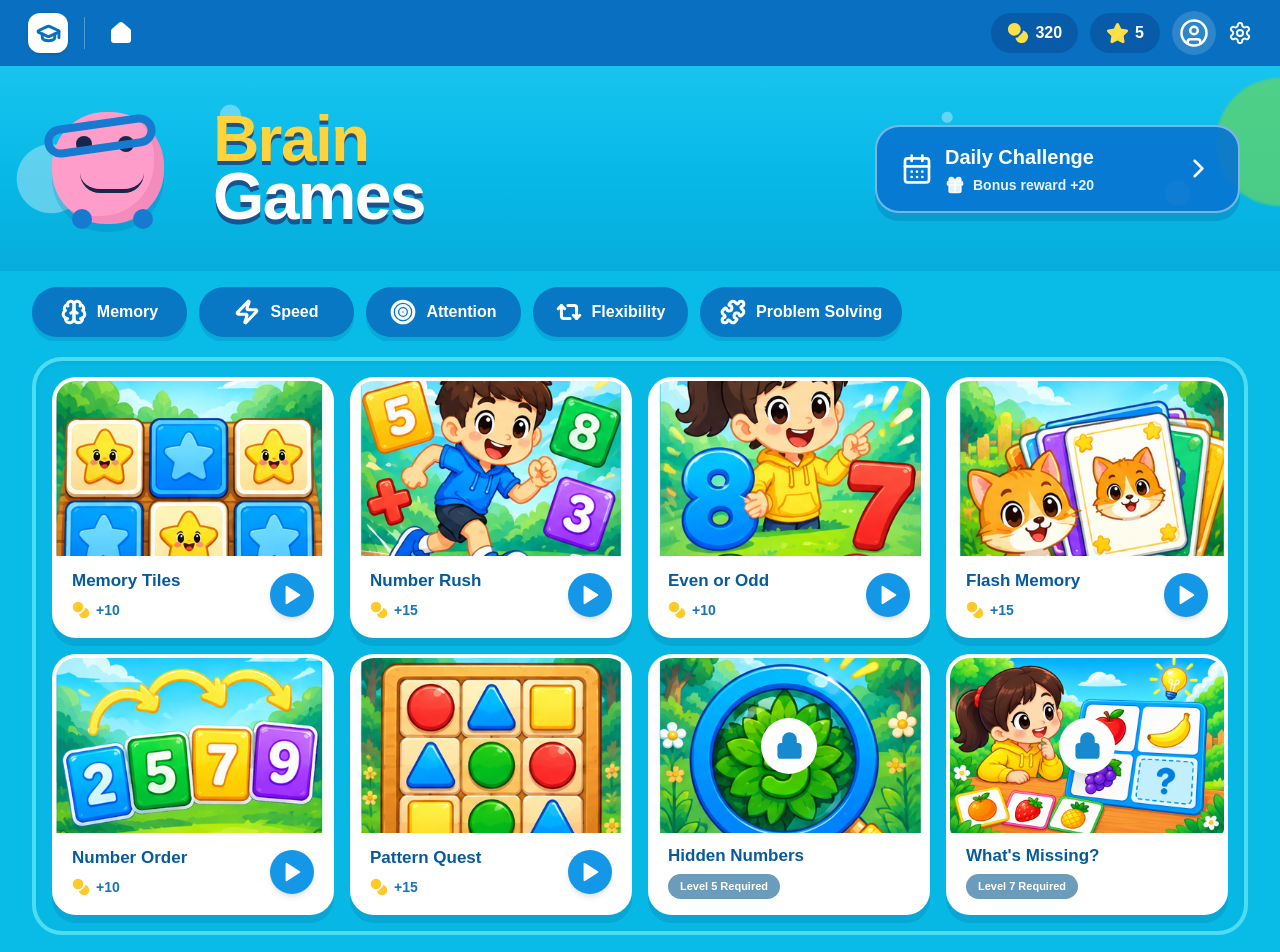
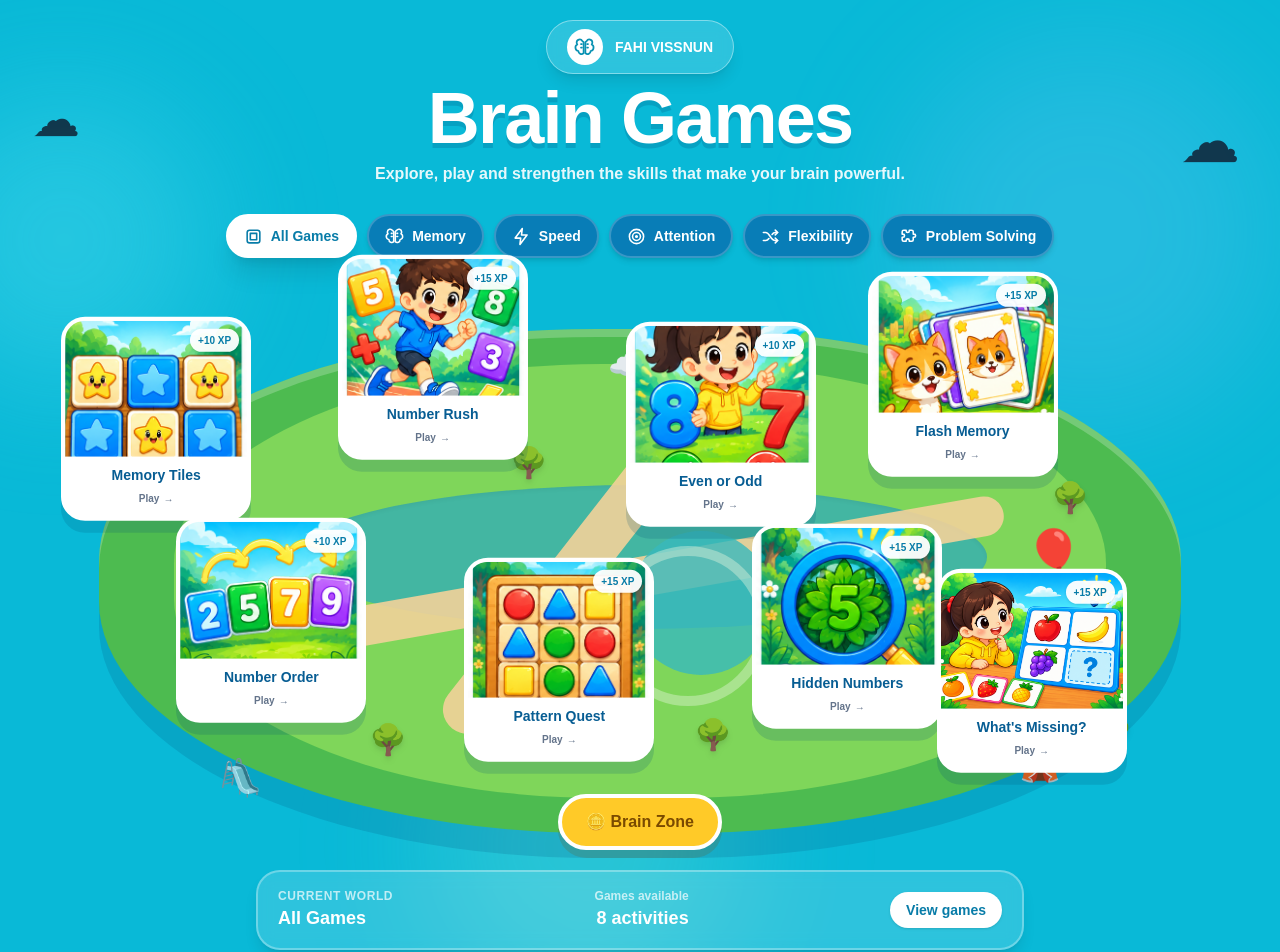
Before and after one commit to Naaf2026/math-platform, a Next.js app: page /brain-games in a window 1280 px wide. Shown: the top 952 px of the page. Built offline with nearby package versions, Linux system fonts and the light colour scheme.

Commit message:
Add files via upload

```diff
--- a/src/app/brain-games/page.tsx
+++ b/src/app/brain-games/page.tsx
@@ -1,125 +1,233 @@
 "use client";
 
 import Link from "next/link";
-import { Brain, CalendarDays, ChevronRight, Coins, Gift, GraduationCap, Home, Lock, Play, Puzzle, Repeat2, Settings, Star, Target, UserCircle, Zap } from "lucide-react";
-import { useState } from "react";
+import { useMemo, useState } from "react";
 
-type Art = "memory"|"rush"|"evenodd"|"flash"|"order"|"pattern"|"hidden"|"missing";
-type Game = { title:string; href:string; active:boolean; reward:number; level?:number; art:Art };
+type Category = {
+  id: string;
+  name: string;
+  icon: string;
+  color: string;
+  games: string[];
+};
 
-const games:Game[]=[
- {title:"Memory Tiles",href:"/brain-games/memory-tiles",active:true,reward:10,art:"memory"},
- {title:"Number Rush",href:"/brain-games/number-rush",active:true,reward:15,art:"rush"},
- {title:"Even or Odd",href:"/brain-games/even-odd",active:true,reward:10,art:"evenodd"},
- {title:"Flash Memory",href:"/brain-games/flash-memory",active:true,reward:15,art:"flash"},
- {title:"Number Order",href:"/brain-games/number-order",active:true,reward:10,art:"order"},
- {title:"Pattern Quest",href:"/brain-games/pattern-quest",active:true,reward:15,art:"pattern"},
- {title:"Hidden Numbers",href:"#",active:false,reward:20,level:5,art:"hidden"},
- {title:"What's Missing?",href:"#",active:false,reward:20,level:7,art:"missing"},
+type Game = {
+  id: string;
+  title: string;
+  category: string;
+  image: string;
+  href: string;
+  xp: number;
+  position: string;
+};
+
+const categories: Category[] = [
+  { id: "all", name: "All Games", icon: "grid", color: "from-cyan-500 to-blue-500", games: [] },
+  { id: "memory", name: "Memory", icon: "brain", color: "from-violet-500 to-indigo-500", games: ["memory-tiles", "flash-memory"] },
+  { id: "speed", name: "Speed", icon: "bolt", color: "from-orange-400 to-rose-500", games: ["number-rush"] },
+  { id: "attention", name: "Attention", icon: "target", color: "from-emerald-400 to-teal-600", games: ["even-odd", "hidden-numbers"] },
+  { id: "flexibility", name: "Flexibility", icon: "shuffle", color: "from-sky-400 to-cyan-600", games: ["number-order", "whats-missing"] },
+  { id: "problem-solving", name: "Problem Solving", icon: "puzzle", color: "from-fuchsia-400 to-purple-600", games: ["pattern-quest"] },
 ];
 
-const filters=[
- {name:"Memory",icon:Brain},
- {name:"Speed",icon:Zap},
- {name:"Attention",icon:Target},
- {name:"Flexibility",icon:Repeat2},
- {name:"Problem Solving",icon:Puzzle},
+const games: Game[] = [
+  { id: "memory-tiles", title: "Memory Tiles", category: "memory", image: "/assets/brain-games-cards/memory-tiles.png", href: "/brain-games/memory-tiles", xp: 10, position: "left-[8%] top-[23%]" },
+  { id: "number-rush", title: "Number Rush", category: "speed", image: "/assets/brain-games-cards/number-rush.png", href: "/brain-games/number-rush", xp: 15, position: "left-[32%] top-[12%]" },
+  { id: "even-odd", title: "Even or Odd", category: "attention", image: "/assets/brain-games-cards/even-odd.png", href: "/brain-games/even-odd", xp: 10, position: "left-[57%] top-[24%]" },
+  { id: "flash-memory", title: "Flash Memory", category: "memory", image: "/assets/brain-games-cards/flash-memory.png", href: "/brain-games/flash-memory", xp: 15, position: "left-[78%] top-[15%]" },
+  { id: "number-order", title: "Number Order", category: "flexibility", image: "/assets/brain-games-cards/number-order.png", href: "/brain-games/number-order", xp: 10, position: "left-[18%] top-[59%]" },
+  { id: "pattern-quest", title: "Pattern Quest", category: "problem-solving", image: "/assets/brain-games-cards/pattern-quest.png", href: "/brain-games/pattern-quest", xp: 15, position: "left-[43%] top-[66%]" },
+  { id: "hidden-numbers", title: "Hidden Numbers", category: "attention", image: "/assets/brain-games-cards/hidden-numbers.png", href: "/brain-games/hidden-numbers", xp: 15, position: "left-[68%] top-[60%]" },
+  { id: "whats-missing", title: "What's Missing?", category: "flexibility", image: "/assets/brain-games-cards/whats-missing.png", href: "/brain-games/whats-missing", xp: 15, position: "left-[84%] top-[68%]" },
 ];
 
-function matches(g:Game,f:string){
- if(f==="All")return true;
- if(f==="Memory")return ["Memory Tiles","Flash Memory"].includes(g.title);
- if(f==="Speed")return g.title==="Number Rush";
- if(f==="Attention")return ["Even or Odd","Hidden Numbers"].includes(g.title);
- if(f==="Flexibility")return g.title==="Number Order";
- return ["Pattern Quest","What's Missing?"].includes(g.title);
+function Icon({ name, size = 24 }: { name: string; size?: number }) {
+  const common = { width: size, height: size, viewBox: "0 0 24 24", fill: "none", stroke: "currentColor", strokeWidth: 2, strokeLinecap: "round" as const, strokeLinejoin: "round" as const };
+  if (name === "brain") return <svg {...common}><path d="M9.5 4.5A3.5 3.5 0 0 0 3 6.3a3.5 3.5 0 0 0 .8 2.2A4 4 0 0 0 5 16a3.5 3.5 0 0 0 6 2.5V6a3.5 3.5 0 0 0-1.5-1.5Z"/><path d="M14.5 4.5A3.5 3.5 0 0 1 21 6.3a3.5 3.5 0 0 1-.8 2.2A4 4 0 0 1 19 16a3.5 3.5 0 0 1-6 2.5V6a3.5 3.5 0 0 1 1.5-1.5Z"/><path d="M8 8h1M15 8h1M8 12h1M15 12h1"/></svg>;
+  if (name === "bolt") return <svg {...common}><path d="m13 2-9 12h7l-1 8 9-12h-7l1-8Z"/></svg>;
+  if (name === "target") return <svg {...common}><circle cx="12" cy="12" r="9"/><circle cx="12" cy="12" r="5"/><circle cx="12" cy="12" r="1"/></svg>;
+  if (name === "shuffle") return <svg {...common}><path d="M3 7h3c5 0 6 10 12 10h3"/><path d="m18 14 3 3-3 3"/><path d="M3 17h3c1.8 0 3-1.1 4-2.5"/><path d="M14 9.5C15 8 16.2 7 18 7h3"/><path d="m18 4 3 3-3 3"/></svg>;
+  if (name === "puzzle") return <svg {...common}><path d="M19 13a2 2 0 1 0 0-4h-1V6a2 2 0 0 0-2-2h-3v1a2 2 0 1 1-4 0V4H6a2 2 0 0 0-2 2v3h1a2 2 0 1 1 0 4H4v3a2 2 0 0 0 2 2h3v-1a2 2 0 1 1 4 0v1h3a2 2 0 0 0 2-2v-3h1Z"/></svg>;
+  return <svg {...common}><rect x="4" y="4" width="16" height="16" rx="3"/><path d="M8 8h8v8H8z"/></svg>;
 }
 
-const cardImages:Record<Art,string>={
- memory:"/assets/brain-games-cards/memory-tiles.png",
- rush:"/assets/brain-games-cards/number-rush.png",
- evenodd:"/assets/brain-games-cards/even-odd.png",
- flash:"/assets/brain-games-cards/flash-memory.png",
- order:"/assets/brain-games-cards/number-order.png",
- pattern:"/assets/brain-games-cards/pattern-quest.png",
- hidden:"/assets/brain-games-cards/hidden-numbers.png",
- missing:"/assets/brain-games-cards/whats-missing.png",
-};
+export default function BrainGamesPage() {
+  const [active, setActive] = useState("all");
+  const [selected, setSelected] = useState<Game | null>(null);
 
-function CardArt({game}:{game:Game}){
- const src=cardImages[game.art];
- return <div className="relative h-full w-full overflow-hidden bg-cyan-100" role="img" aria-label={`${game.title} illustrated game artwork`}>
-   <img src={src} alt={`${game.title} illustrated game scene`} className="h-full w-full object-cover transition duration-300 group-hover:scale-[1.025]" />
- </div>;
-}
+  const visibleGames = useMemo(
+    () => active === "all" ? games : games.filter((game) => game.category === active),
+    [active]
+  );
 
-function Hero(){
- return <section className="relative overflow-hidden bg-gradient-to-b from-[#18c4ef] via-[#08b9e7] to-[#06addc]">
-   <div className="absolute inset-0 opacity-35" style={{backgroundImage:"radial-gradient(circle at 4% 55%,#fff 0 34px,transparent 35px),radial-gradient(circle at 18% 24%,#fff 0 10px,transparent 11px),radial-gradient(circle at 74% 25%,#fff 0 5px,transparent 6px),radial-gradient(circle at 92% 62%,#fff 0 12px,transparent 13px)"}}/>
-   <div className="absolute -right-16 top-3 h-32 w-32 rounded-full bg-[#68d65f]/70 blur-[1px]"/>
-   <div className="relative mx-auto flex min-h-[190px] max-w-[1500px] items-center justify-between gap-4 px-5 py-5 sm:min-h-[205px] sm:px-10">
-     <div className="flex items-center gap-4 sm:gap-7">
-       <div className="relative hidden h-[145px] w-[145px] shrink-0 sm:block">
-         <div className="absolute left-3 top-4 h-[112px] w-[112px] rounded-[48%] bg-[#ff9dca] shadow-[inset_-10px_-8px_0_rgba(178,54,113,.16),0_8px_0_rgba(0,91,157,.18)]"/>
-         <div className="absolute left-9 top-10 h-4 w-4 rounded-full bg-[#17264d]"/><div className="absolute left-[78px] top-10 h-4 w-4 rounded-full bg-[#17264d]"/>
-         <div className="absolute left-10 top-[77px] h-5 w-16 rounded-b-full border-b-4 border-[#17264d]"/>
-         <div className="absolute left-1 top-6 h-8 w-28 -rotate-[8deg] rounded-full border-8 border-[#167bd0]"/>
-         <div className="absolute bottom-3 left-8 h-5 w-5 rounded-full bg-[#167bd0]"/><div className="absolute bottom-3 right-8 h-5 w-5 rounded-full bg-[#167bd0]"/>
+  const categoryName = categories.find((c) => c.id === active)?.name ?? "All Games";
+
+  return (
+    <main className="min-h-screen overflow-hidden bg-[#09b9d7] text-slate-900">
+      <section className="relative min-h-[780px] px-4 pb-14 pt-5 sm:px-6 lg:px-10">
+        <div className="pointer-events-none absolute inset-0 overflow-hidden">
+          <div className="absolute -left-20 top-24 h-72 w-72 rounded-full bg-cyan-300/30 blur-3xl" />
+          <div className="absolute right-0 top-10 h-96 w-96 rounded-full bg-blue-300/20 blur-3xl" />
+          <div className="absolute bottom-0 left-1/3 h-80 w-80 rounded-full bg-emerald-200/20 blur-3xl" />
+          <div className="absolute left-8 top-24 text-5xl opacity-80">☁</div>
+          <div className="absolute right-10 top-28 text-6xl opacity-80">☁</div>
         </div>
-       <div>
-         <div className="text-[46px] font-black leading-[.88] tracking-tight text-[#ffd33d] drop-shadow-[0_4px_0_#18558f] sm:text-[64px]">Brain</div>
-         <div className="text-[47px] font-black leading-[.9] tracking-tight text-white drop-shadow-[0_5px_0_#18558f] sm:text-[66px]">Games</div>
+
+        <div className="relative z-10 mx-auto max-w-7xl">
+          <header className="flex flex-col items-center text-center">
+            <div className="mb-2 inline-flex items-center gap-3 rounded-full border border-white/40 bg-white/15 px-5 py-2 text-sm font-extrabold text-white shadow-lg backdrop-blur">
+              <span className="grid h-9 w-9 place-items-center rounded-full bg-white text-cyan-600">
+                <Icon name="brain" size={21} />
+              </span>
+              FAHI VISSNUN
+            </div>
+            <h1 className="text-5xl font-black tracking-tight text-white drop-shadow-[0_5px_0_rgba(0,93,130,.25)] sm:text-7xl">
+              Brain Games
+            </h1>
+            <p className="mt-2 max-w-xl text-sm font-semibold text-white/90 sm:text-base">
+              Explore, play and strengthen the skills that make your brain powerful.
+            </p>
+          </header>
+
+          <nav className="mt-7 flex flex-wrap justify-center gap-2.5" aria-label="Brain game categories">
+            {categories.map((category) => (
+              <button
+                key={category.id}
+                onClick={() => setActive(category.id)}
+                className={`inline-flex items-center gap-2 rounded-full border-2 px-4 py-2.5 text-sm font-extrabold shadow-md transition-all duration-200 hover:-translate-y-0.5 ${
+                  active === category.id
+                    ? "border-white bg-white text-[#087ca8] shadow-xl"
+                    : "border-white/20 bg-[#087db7] text-white hover:bg-[#096fa5]"
+                }`}
+              >
+                <Icon name={category.icon} size={19} />
+                {category.name}
+              </button>
+            ))}
+          </nav>
+
+          <div className="relative mx-auto mt-8 min-h-[560px] max-w-6xl">
+            {/* Stylised original game world */}
+            <div className="absolute inset-x-[3%] top-[7%] bottom-[3%] rounded-[46%] bg-[#4dbb50] shadow-[0_25px_0_rgba(0,80,120,.18),inset_0_8px_0_rgba(255,255,255,.22)]">
+              <div className="absolute inset-[7%] rounded-[46%] bg-[#7fd65a]" />
+              <div className="absolute left-[18%] top-[31%] h-36 w-[64%] rounded-[50%] bg-[#35aeb5]/80 shadow-inner" />
+              <div className="absolute left-[41%] top-[13%] h-[74%] w-12 rotate-[38deg] rounded-full bg-[#f2d29a]/90" />
+              <div className="absolute left-[17%] top-[45%] h-10 w-[67%] -rotate-[10deg] rounded-full bg-[#f2d29a]/90" />
+              <div className="absolute left-[49%] top-[40%] h-36 w-36 rounded-full bg-[#39b9bd]/80" />
+              <div className="absolute left-[47%] top-[43%] h-40 w-40 rounded-full border-[10px] border-[#e8f6df]/40" />
+              {[
+                ["8%","19%"],["23%","8%"],["76%","14%"],["88%","30%"],["7%","62%"],
+                ["25%","78%"],["55%","77%"],["83%","64%"],["92%","76%"],["38%","23%"]
+              ].map(([x,y], i) => (
+                <span key={i} className="absolute text-3xl drop-shadow-md" style={{left:x, top:y}}>🌳</span>
+              ))}
+              <span className="absolute left-[8%] top-[42%] text-4xl">🎡</span>
+              <span className="absolute right-[9%] top-[40%] text-5xl">🎈</span>
+              <span className="absolute left-[47%] top-[3%] text-4xl">☁️</span>
+              <span className="absolute right-[23%] top-[7%] text-3xl">☁️</span>
+              <span className="absolute left-[11%] bottom-[7%] text-4xl">🛝</span>
+              <span className="absolute right-[11%] bottom-[10%] text-4xl">🎪</span>
+            </div>
+
+            {/* Interactive game islands */}
+            {visibleGames.map((game) => (
+              <button
+                key={game.id}
+                onClick={() => setSelected(game)}
+                className={`group absolute z-20 -translate-x-1/2 -translate-y-1/2 overflow-hidden rounded-3xl border-4 border-white bg-white shadow-[0_12px_0_rgba(0,78,115,.18)] transition-all duration-200 hover:z-30 hover:scale-110 hover:-rotate-1 focus:outline-none focus:ring-4 focus:ring-white/70 ${game.position}`}
+                style={{ width: "clamp(116px, 15vw, 190px)" }}
+                aria-label={`Open ${game.title}`}
+              >
+                <div className="relative aspect-[4/3] overflow-hidden bg-slate-100">
+                  <img src={game.image} alt="" className="h-full w-full object-cover transition-transform duration-300 group-hover:scale-105" />
+                  <span className="absolute right-2 top-2 rounded-full bg-white/95 px-2 py-1 text-[10px] font-black text-[#087ca8] shadow">
+                    +{game.xp} XP
+                  </span>
+                </div>
+                <div className="px-2 py-2 text-center">
+                  <span className="block text-xs font-black text-[#075d93] sm:text-sm">{game.title}</span>
+                  <span className="mt-1 inline-flex items-center gap-1 text-[10px] font-bold text-slate-500">
+                    Play <span aria-hidden>→</span>
+                  </span>
+                </div>
+              </button>
+            ))}
+
+            <div className="absolute bottom-0 left-1/2 z-10 -translate-x-1/2 rounded-full border-4 border-white bg-[#ffca28] px-6 py-3 font-black text-[#7a4a00] shadow-[0_8px_0_rgba(122,74,0,.18)]">
+              🪙 Brain Zone
             </div>
           </div>
-     <Link href="/challenge" className="flex w-[285px] shrink-0 items-center justify-between rounded-[24px] border-2 border-white/45 bg-[#0874d1]/90 px-5 py-4 text-white shadow-[0_8px_0_rgba(0,78,143,.22)] sm:w-[365px] sm:px-6">
-       <div className="flex items-center gap-3"><CalendarDays size={32}/><div><div className="text-lg font-black sm:text-xl">Daily Challenge</div><div className="mt-1 flex items-center gap-2 text-sm font-black text-white/90"><Gift size={20} fill="currentColor"/> Bonus reward +20</div></div></div><ChevronRight size={31}/>
+
+          <div className="mx-auto mt-5 flex max-w-3xl items-center justify-between rounded-3xl border-2 border-white/30 bg-white/15 px-5 py-4 text-white shadow-lg backdrop-blur">
+            <div>
+              <p className="text-xs font-bold uppercase tracking-wider text-white/70">Current world</p>
+              <p className="text-lg font-black">{categoryName}</p>
+            </div>
+            <div className="hidden text-right sm:block">
+              <p className="text-xs font-bold text-white/70">Games available</p>
+              <p className="text-lg font-black">{visibleGames.length} activities</p>
+            </div>
+            <Link href="#games" className="rounded-full bg-white px-4 py-2 text-sm font-black text-[#087ca8] shadow hover:-translate-y-0.5">
+              View games
             </Link>
           </div>
- </section>;
-}
-
-export default function BrainGamesPage(){
- const[filter,setFilter]=useState("All");
- const shown=games.filter(g=>matches(g,filter));
- return <main className="min-h-screen overflow-x-hidden bg-[#08bce7] text-slate-700">
-   <header className="h-[66px] bg-[#086fc1] px-4 text-white shadow-lg sm:px-7">
-     <div className="mx-auto flex h-full max-w-[1500px] items-center justify-between">
-       <div className="flex items-center gap-4">
-         <div className="grid h-10 w-10 place-items-center rounded-xl bg-white text-[#086fc1] shadow"><GraduationCap size={25} strokeWidth={2.8}/></div>
-         <span className="h-8 w-px bg-white/30"/>
-         <Link href="/dashboard" aria-label="Home" className="grid h-10 w-10 place-items-center rounded-xl hover:bg-white/10"><Home size={24} fill="currentColor"/></Link>
-       </div>
-       <div className="flex items-center gap-2 sm:gap-3">
-         <div className="flex items-center gap-1.5 rounded-full bg-[#075ba8] px-3 py-2 font-black sm:px-4"><Coins size={22} className="text-yellow-300" fill="currentColor"/>320</div>
-         <div className="flex items-center gap-1.5 rounded-full bg-[#075ba8] px-3 py-2 font-black sm:px-4"><Star size={23} className="text-yellow-300" fill="currentColor"/>5</div>
-         <div className="grid h-10 w-10 place-items-center rounded-full bg-white/15 sm:h-11 sm:w-11"><UserCircle size={30}/></div>
-         <Settings size={24}/>
-       </div>
-     </div>
-   </header>
-
-   <Hero/>
-
-   <section className="px-4 py-4 sm:px-8">
-     <div className="mx-auto flex max-w-[1380px] gap-3 overflow-x-auto pb-1">
-       {filters.map(f=>{const Icon=f.icon;const active=filter===f.name;return <button key={f.name} onClick={()=>setFilter(active?"All":f.name)} className={`flex min-w-[155px] items-center justify-center gap-2.5 rounded-full px-5 py-3 text-base font-black shadow-[0_5px_0_rgba(0,85,145,.18)] transition hover:-translate-y-0.5 ${active?"bg-white text-[#086fc1]":"bg-[#0877c4] text-white hover:bg-[#076db5]"}`}><Icon size={26} strokeWidth={2.8}/>{f.name}</button>})}
         </div>
       </section>
 
-   <section className="px-4 pb-10 sm:px-8">
-     <div className="mx-auto max-w-[1440px] rounded-[30px] border-4 border-cyan-300/75 bg-[#08b5e4]/65 p-3 shadow-inner sm:p-4">
-       <div className="grid grid-cols-1 gap-4 sm:grid-cols-2 xl:grid-cols-4">
-         {shown.map(game=><article key={game.title} className="group overflow-hidden rounded-[24px] border-4 border-white/95 bg-white shadow-[0_8px_0_rgba(0,90,140,.18)] transition duration-200 hover:-translate-y-1 hover:shadow-2xl">
-           <div className="relative aspect-[360/230] overflow-hidden bg-cyan-100">
-             {game.active?<Link href={game.href} className="block h-full" aria-label={`Play ${game.title}`}><CardArt game={game}/></Link>:<><CardArt game={game}/><div className="absolute inset-0 bg-[#164d79]/48"/><div className="absolute inset-0 flex items-center justify-center"><span className="grid h-14 w-14 place-items-center rounded-full bg-white text-[#1689cf] shadow-xl"><Lock size={29} fill="currentColor"/></span></div></>}
+      <section id="games" className="bg-white px-4 py-12 sm:px-6 lg:px-10">
+        <div className="mx-auto max-w-6xl">
+          <div className="flex flex-col justify-between gap-3 sm:flex-row sm:items-end">
+            <div>
+              <p className="text-sm font-black uppercase tracking-[.18em] text-cyan-600">Explore the world</p>
+              <h2 className="mt-1 text-3xl font-black text-slate-900">Choose a brain challenge</h2>
             </div>
-           <div className="flex min-h-[78px] items-center justify-between gap-2 bg-white px-4 py-3">
-             <div><h2 className="text-[17px] font-black leading-tight text-[#075a9d]">{game.title}</h2>{game.active?<div className="mt-2 flex items-center gap-1.5 text-sm font-black text-[#1475ba]"><Coins size={18} className="text-[#ffc928]" fill="currentColor"/>+{game.reward}</div>:<div className="mt-2 inline-flex rounded-full bg-[#6c9cbb] px-3 py-1 text-[11px] font-black text-white">Level {game.level} Required</div>}</div>
-             {game.active&&<Link href={game.href} aria-label={`Play ${game.title}`} className="grid h-11 w-11 shrink-0 place-items-center rounded-full bg-[#1597e8] text-white shadow-md hover:bg-[#087fcf]"><Play size={22} fill="currentColor"/></Link>}
+            <p className="max-w-md text-sm font-medium text-slate-500">
+              Your existing game routes stay intact. The world above is the new discovery experience.
+            </p>
           </div>
-         </article>)}
+
+          <div className="mt-7 grid gap-5 sm:grid-cols-2 lg:grid-cols-4">
+            {games.map((game) => (
+              <Link key={game.id} href={game.href} className="group overflow-hidden rounded-3xl border border-slate-200 bg-white shadow-sm transition hover:-translate-y-1 hover:shadow-xl">
+                <div className="aspect-[4/3] overflow-hidden bg-slate-100">
+                  <img src={game.image} alt={`${game.title} game`} className="h-full w-full object-cover transition-transform duration-300 group-hover:scale-105" />
+                </div>
+                <div className="flex items-center justify-between p-4">
+                  <div>
+                    <h3 className="font-black text-slate-900">{game.title}</h3>
+                    <p className="mt-1 text-xs font-bold uppercase tracking-wide text-slate-400">{game.category.replace("-", " ")}</p>
+                  </div>
+                  <span className="grid h-10 w-10 place-items-center rounded-full bg-cyan-500 text-white shadow">▶</span>
+                </div>
+              </Link>
+            ))}
           </div>
         </div>
       </section>
- </main>;
+
+      {selected && (
+        <div className="fixed inset-0 z-50 grid place-items-center bg-slate-950/60 p-4 backdrop-blur-sm" onClick={() => setSelected(null)}>
+          <div className="w-full max-w-md overflow-hidden rounded-[28px] bg-white shadow-2xl" onClick={(e) => e.stopPropagation()}>
+            <div className="relative aspect-[4/3]">
+              <img src={selected.image} alt="" className="h-full w-full object-cover" />
+              <button onClick={() => setSelected(null)} className="absolute right-3 top-3 grid h-10 w-10 place-items-center rounded-full bg-white/95 text-xl font-black text-slate-700 shadow" aria-label="Close">×</button>
+            </div>
+            <div className="p-6">
+              <p className="text-xs font-black uppercase tracking-widest text-cyan-600">{selected.category.replace("-", " ")}</p>
+              <h2 className="mt-1 text-3xl font-black text-slate-900">{selected.title}</h2>
+              <p className="mt-2 text-sm font-medium text-slate-500">Ready for a quick brain challenge?</p>
+              <div className="mt-5 flex gap-3">
+                <Link href={selected.href} className="flex-1 rounded-2xl bg-[#087fc0] px-5 py-3 text-center font-black text-white shadow-lg hover:bg-[#076da5]">
+                  Play now
+                </Link>
+                <button onClick={() => setSelected(null)} className="rounded-2xl bg-slate-100 px-5 py-3 font-black text-slate-700">
+                  Back
+                </button>
+              </div>
+            </div>
+          </div>
+        </div>
+      )}
+    </main>
+  );
 }
```
Lines whose indentation alone changed are shown as unchanged.
